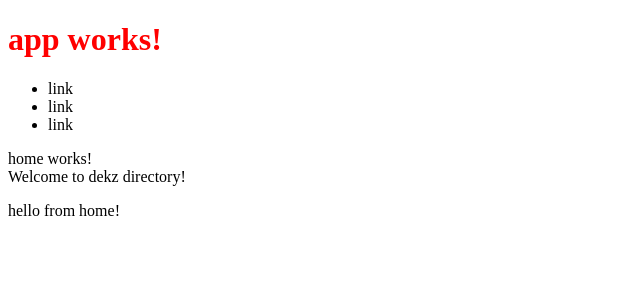
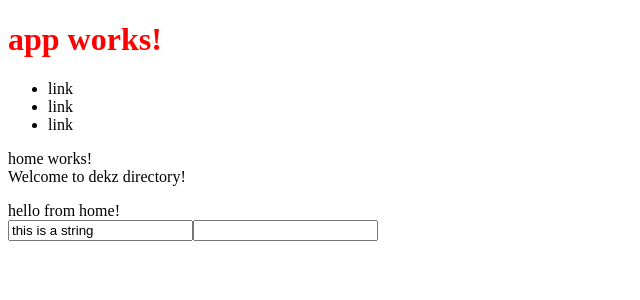
Before and after one commit to dekzitfz/learn-angular2, an Angular app: page / in a window 1280 px wide. Shown: the top 300 px of the page, without its empty margins (0-640 px from the left). Built offline with nearby package versions, Linux system fonts and the light colour scheme.

Commit message:
property binding

```diff
--- a/src/app/home/home.component.html
+++ b/src/app/home/home.component.html
@@ -3,3 +3,7 @@
   {{homeTitle}}
 </p>
 <ng-content></ng-content>
+<br>
+<!--property binding-->
+<input [value]="inputValue">
+<input required={{inputRequired}}>
--- a/src/app/home/home.component.ts
+++ b/src/app/home/home.component.ts
@@ -8,6 +8,8 @@ import { Component, OnInit } from '@angular/core';
 export class HomeComponent implements OnInit {
 
   homeTitle = "Welcome to dekz directory!";
+  inputValue = "this is a string";
+  inputRequired = true;
 
   constructor() { }
 
```
